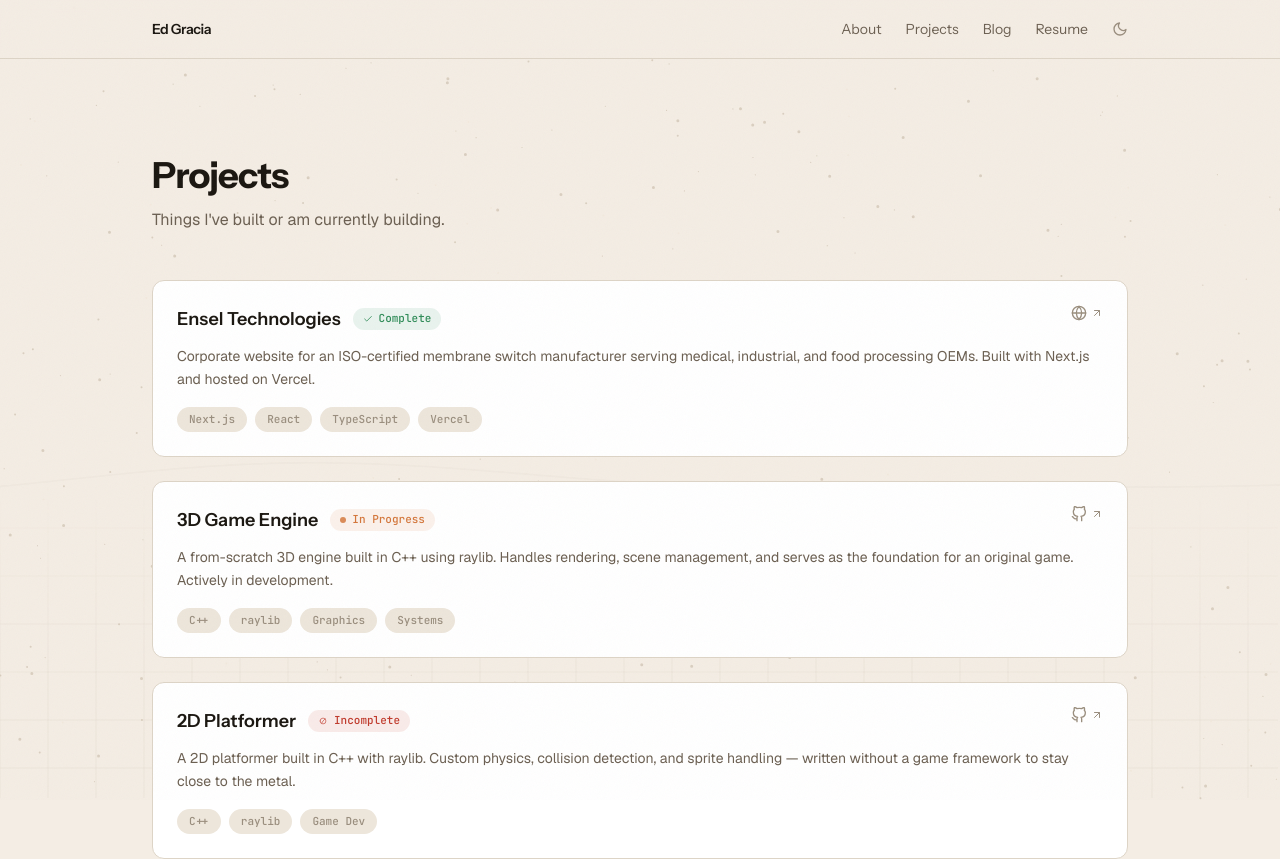
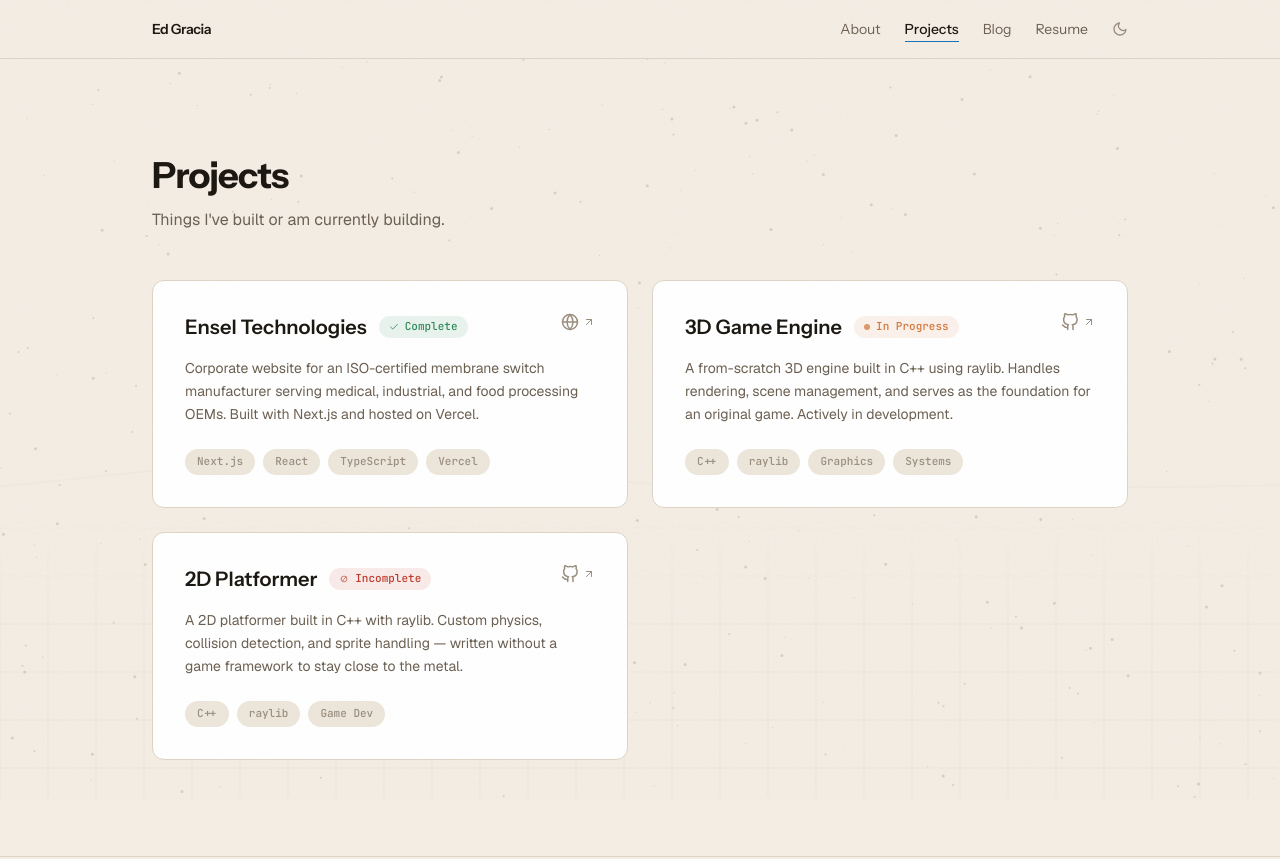
Before and after one commit to EdGracia/personalwebsite, a Next.js app: page /projects in a window 1280 px wide. Shown: the top 859 px of the page. Built offline with nearby package versions, Linux system fonts and the light colour scheme.

Commit message:
feat: make projects a dedicated page linked from navbar
Navigate to /projects instead of scrolling to homepage section.
Cards use a 2-column grid layout with more generous spacing.

```diff
--- a/app/projects/page.tsx
+++ b/app/projects/page.tsx
@@ -42,16 +42,16 @@ export default function Projects() {
         </p>
       </RevealGroup>
 
-      <div className="mt-12 flex flex-col gap-6">
+      <div className="mt-12 grid grid-cols-1 gap-6 md:grid-cols-2">
         {projects.map((project) => (
           <RevealGroup key={project.title}>
-            <div className="group relative overflow-hidden rounded-xl border border-border-subtle bg-bg-elevated p-6 transition-all duration-300 hover:border-border-active hover:shadow-lg hover:shadow-accent-glow">
+            <div className="group relative flex h-full flex-col overflow-hidden rounded-xl border border-border-subtle bg-bg-elevated p-8 transition-all duration-300 hover:border-border-active hover:shadow-lg hover:shadow-accent-glow">
               <div className="absolute left-0 top-0 bottom-0 w-0.5 bg-accent origin-top transition-transform duration-300 scale-y-0 group-hover:scale-y-100" />
               <div className="absolute inset-0 bg-gradient-to-r from-accent-glow to-transparent opacity-0 transition-opacity duration-300 group-hover:opacity-100" />
-              <div className="relative">
+              <div className="relative flex flex-1 flex-col">
                 <div className="flex items-start justify-between gap-4">
                   <div className="flex items-center gap-3">
-                    <h2 className="font-display text-lg font-semibold text-text-primary transition-colors duration-200 group-hover:text-accent">{project.title}</h2>
+                    <h2 className="font-display text-xl font-semibold text-text-primary transition-colors duration-200 group-hover:text-accent">{project.title}</h2>
                     <StatusBadge status={project.status} />
                   </div>
                   <Link
@@ -61,16 +61,16 @@ export default function Projects() {
                     aria-label={project.github ? `${project.title} on GitHub` : `${project.title} website`}
                     className="flex shrink-0 items-center gap-1 text-sm text-text-tertiary transition-all duration-200 hover:text-accent"
                   >
-                    {project.github ? <FiGithub className="text-base" /> : <FiGlobe className="text-base" />}
+                    {project.github ? <FiGithub className="text-lg" /> : <FiGlobe className="text-lg" />}
                     <FiArrowUpRight className="text-xs transition-transform duration-200 group-hover:translate-x-0.5 group-hover:-translate-y-0.5" />
                   </Link>
                 </div>
 
-                <p className="mt-3 font-body text-sm leading-relaxed text-text-secondary">
+                <p className="mt-4 flex-1 font-body text-sm leading-relaxed text-text-secondary">
                   {project.description}
                 </p>
 
-                <div className="mt-4 flex flex-wrap gap-2">
+                <div className="mt-6 flex flex-wrap gap-2">
                   {project.tags.map((tag) => (
                     <span
                       key={tag}
--- a/components/Navbar.tsx
+++ b/components/Navbar.tsx
@@ -18,7 +18,7 @@ export default function Navbar() {
 
   const links = [
     { href: "/#about", label: t("nav.about"), id: "about" },
-    { href: "/#projects", label: t("nav.projects"), id: "projects" },
+    { href: "/projects", label: t("nav.projects"), id: "projects" },
     { href: "/blog", label: t("nav.blog"), id: "blog" },
     { href: "/#resume", label: t("nav.resume"), id: "resume" },
   ];
@@ -41,8 +41,9 @@ export default function Navbar() {
   }, [isHome]);
 
   const isActive = (link: (typeof links)[0]) => {
+    if (!link.href.startsWith("/#") && pathname.startsWith(link.href)) return true;
     if (isHome) return activeId === link.id;
-    return pathname === link.href;
+    return false;
   };
 
   return (
```
